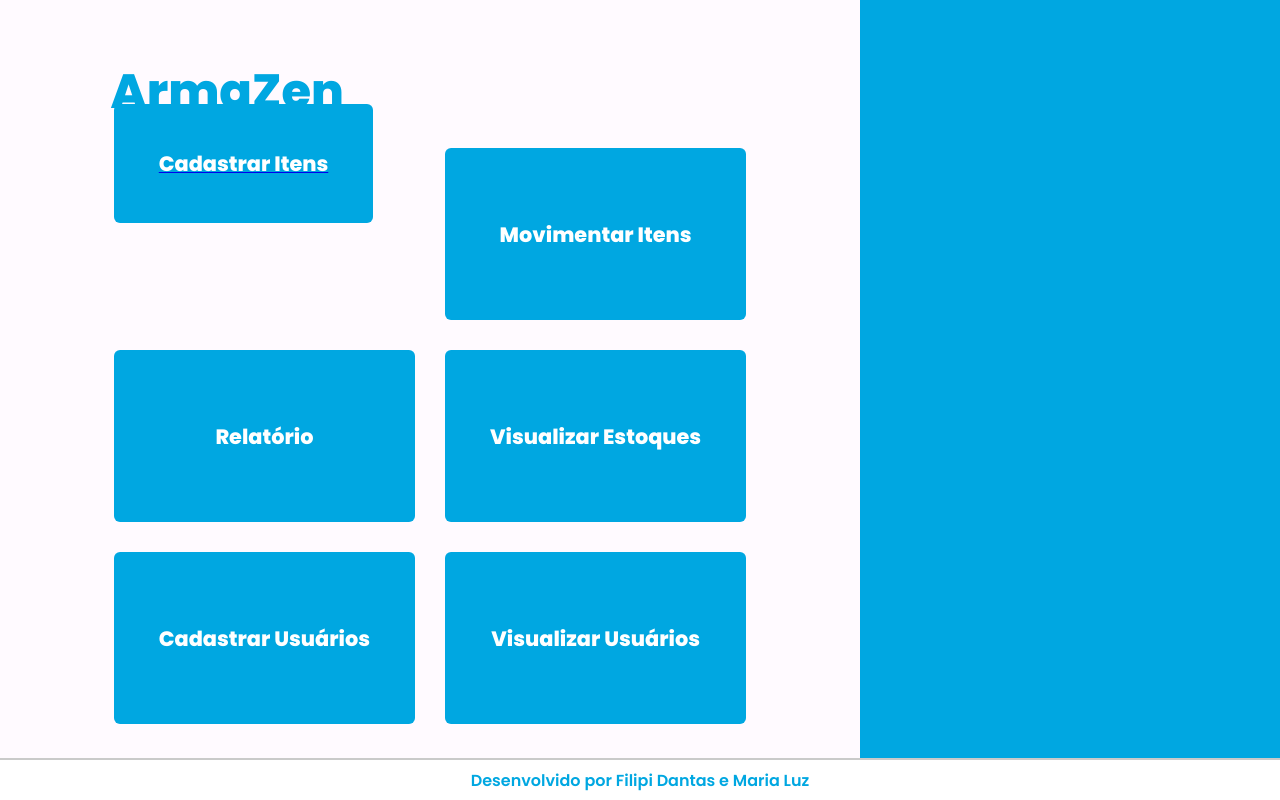
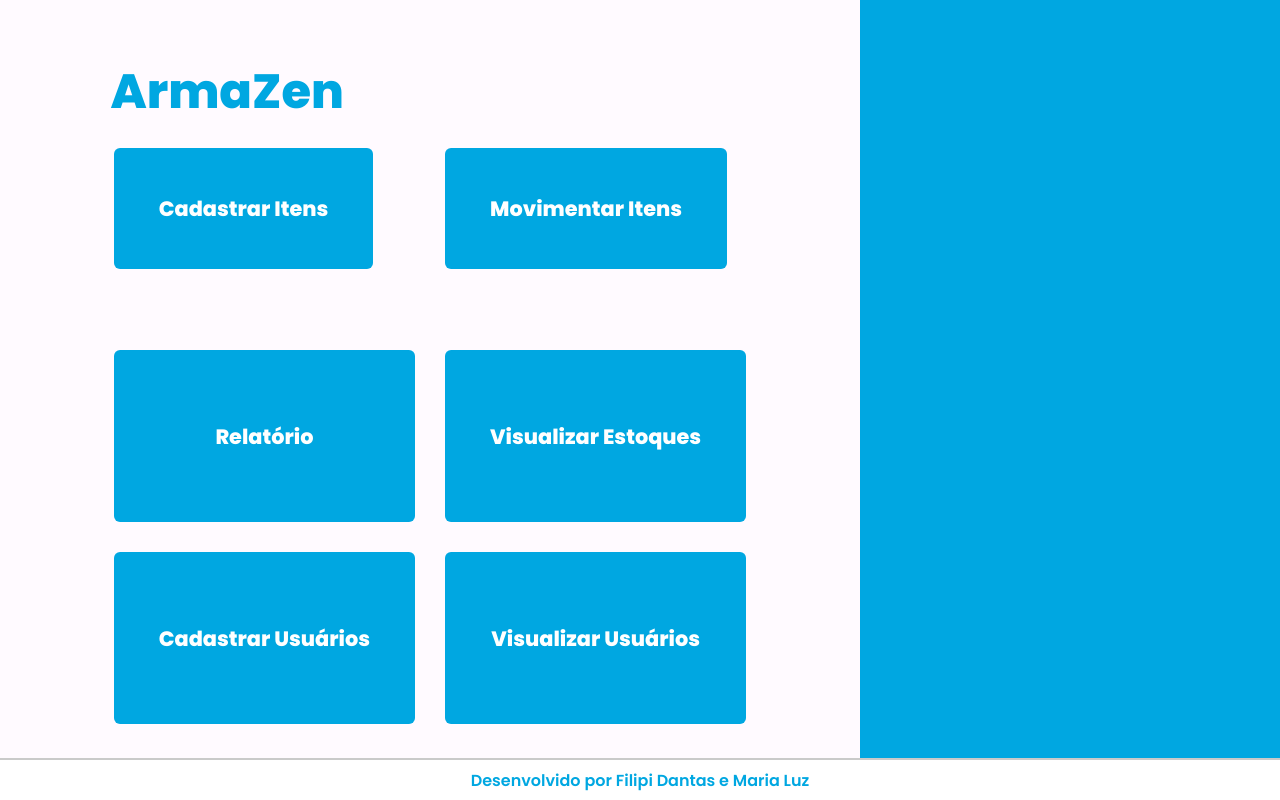
Before and after one commit to Filipi0/armaZen, a Next.js app: page / in a window 1280 px wide. Built offline with nearby package versions, Linux system fonts and the light colour scheme; sample sign-in values are in the browser's storage.

Commit message:
Problema da rota de login resolvido!

```diff
--- a/src/pages/index.jsx
+++ b/src/pages/index.jsx
@@ -13,7 +13,7 @@ export default function Menu() {
     const isAuthenticated = localStorage.getItem('authenticated');
 
     if (isAuthenticated !== 'true') {
-      router.replace('/login'); // Redirecionar para a página de login
+      router.replace('/index'); // Redirecionar para a página de login
     }
   }, [router]);
 
@@ -23,9 +23,13 @@ export default function Menu() {
         <h1 className={styles.title}>ArmaZen</h1>
         <div className={styles.buttonContainer}>
           <Link className={styles.Link} href="cadastro-itens">
-            <span className={styles.button}>Cadastrar Itens</span>
+            <button className={styles.button}>Cadastrar Itens</button>
           </Link>
-          <button className={styles.button}>Movimentar Itens</button>                    <button className={styles.button}>Relatório</button>
+
+          <Link className={styles.Link} href="vizualizar-estoques">
+          <button className={styles.button}>Movimentar Itens</button>
+          </Link>
+          <button className={styles.button}>Relatório</button>
           <button className={styles.button}>Visualizar Estoques</button>
           <button className={styles.button}>Cadastrar Usuários</button>
           <button className={styles.button}>Visualizar Usuários</button>
--- a/src/pages/login.jsx
+++ b/src/pages/login.jsx
@@ -1,7 +1,7 @@
 "use client";
 
 import { useState } from 'react';
-import { useRouter } from 'next/router'; // Certifique-se de importar o useRouter
+import { useRouter } from 'next/router';
 import { FontAwesomeIcon } from '@fortawesome/react-fontawesome';
 import { faEnvelope, faLock } from '@fortawesome/free-solid-svg-icons';
 import styles from '../styles/login.module.css';
@@ -28,11 +28,11 @@ export default function Login() {
 
         if (response.status === 200) {
             localStorage.setItem('authenticated', 'true');
-            router.push('/index'); // Redirecionar para a página home
-            console.log('Redirecionando para /home...');
+            router.push('/'); // Redirecionar para a página principal
         } else {
             setError(data.message);
         }
+
     }
 
     return (
```
